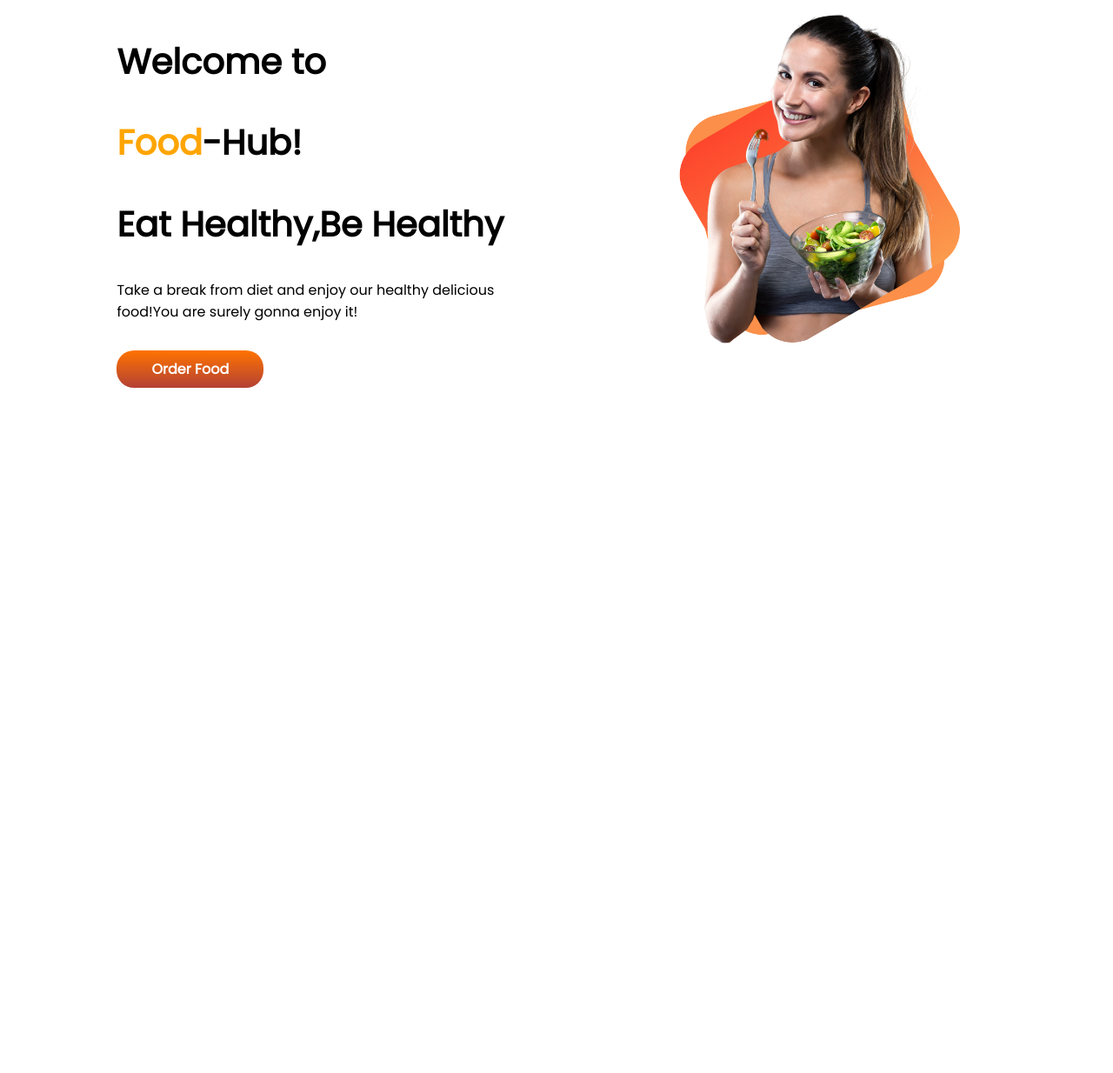
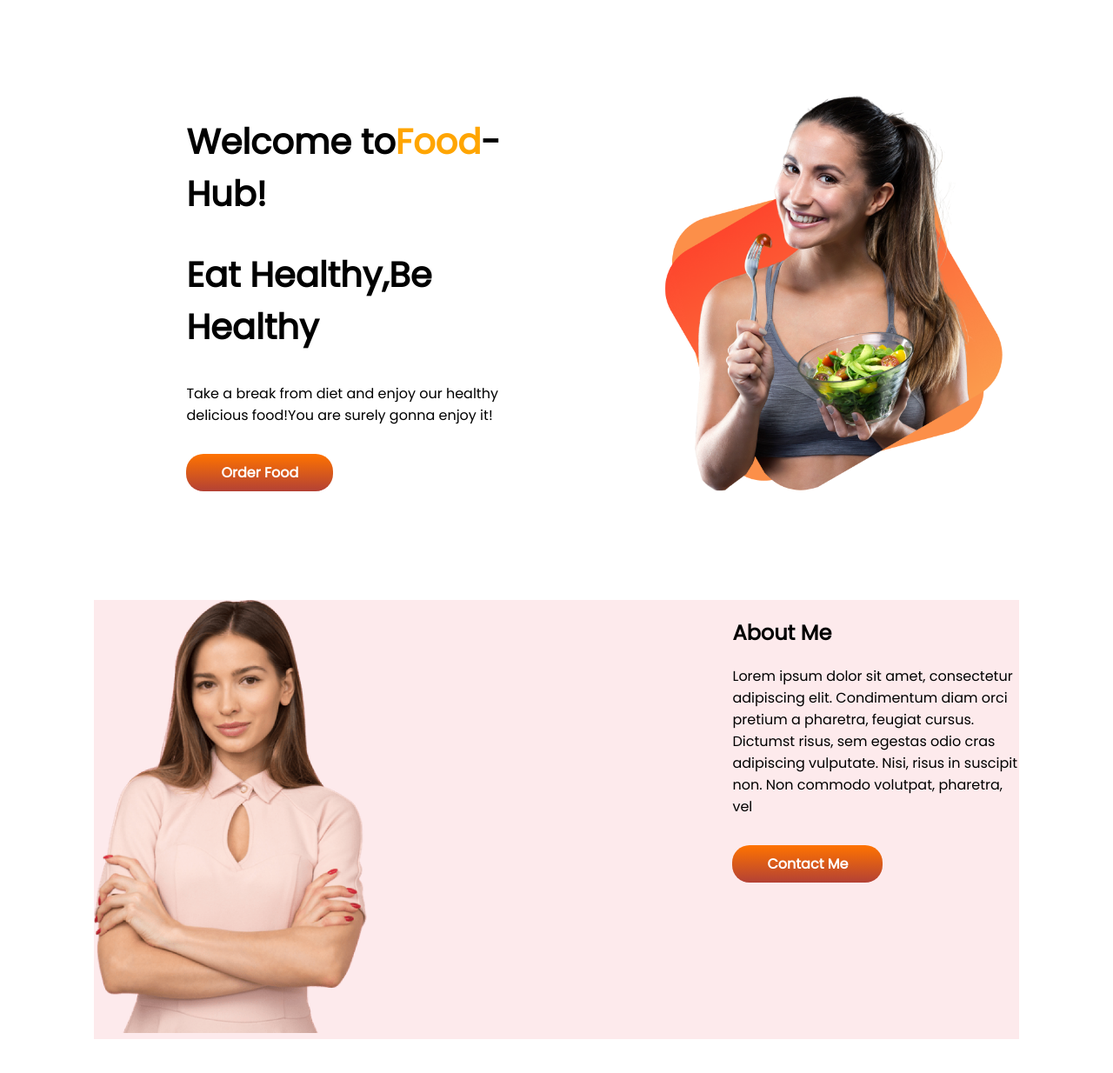
Before and after one commit to shazninIshrat/Food-Hub, a plain HTML site: page index.html in a window 1280 px wide. Shown: the whole page at 87% size. Before the commit the page ends 800 px from the top, so only its background shows below. Drawn offline with Linux system fonts and the light colour scheme.

Commit message:
About me added

```diff
--- a/index.html
+++ b/index.html
@@ -14,8 +14,8 @@
 <body>
     <section>
         <div class="half-width">
-            <h1>Welcome to </h1>
-            <h1><span class="orange">Food</span>-Hub!</h1>
+
+            <h1>Welcome to<span class="orange">Food</span>-Hub!</h1>
             <h1>Eat Healthy,Be Healthy</h1>
             <p>Take a break from diet and enjoy our healthy delicious food!You are surely gonna enjoy it!</p><br>
             <a class="link-button" target="_blank" href="https://www.youtube.com/">Order Food</a>
@@ -25,6 +25,25 @@
 
         </div>
     </section>
+    <section class="About-me">
+        <div class="half-width1">
+            <img src="female2.png" alt="">
+        </div>
+        <div class="half-width">
+            <h2>About Me</h2>
+            <p>Lorem ipsum dolor sit amet, consectetur adipiscing
+                elit. Condimentum diam orci pretium a pharetra,
+                feugiat cursus. Dictumst risus, sem egestas odio cras
+                adipiscing vulputate. Nisi, risus in suscipit non. Non
+                commodo volutpat, pharetra, vel</p>
+            <br>
+
+            <a class="link-button" target="-blank" href="https://www.youtube.com/">Contact Me</a>
+
+        </div>
+
+    </section>
+
 
 
 </body>
--- a/style.css
+++ b/style.css
@@ -9,13 +9,17 @@ h1{
 }
 section{
     display: flex;
+    margin: 100px;
 }
 .half-width{
     width: 50%;
     padding-left: 10%;
 }
 .half-width img{
-    width: 70%;
+    width: 100%;
+}
+.half-width1 img{
+    width: 50%;
 }
 .link-button{
     text-decoration: none;
@@ -25,3 +29,7 @@ section{
     color: white;
     font-weight: 700;
 }
+.About-me{
+    background-image: url(bg.jpg);
+    background-repeat: no-repeat;
+}
```
Also changed, not shown: bg.jpg (added), female2.png (added).
